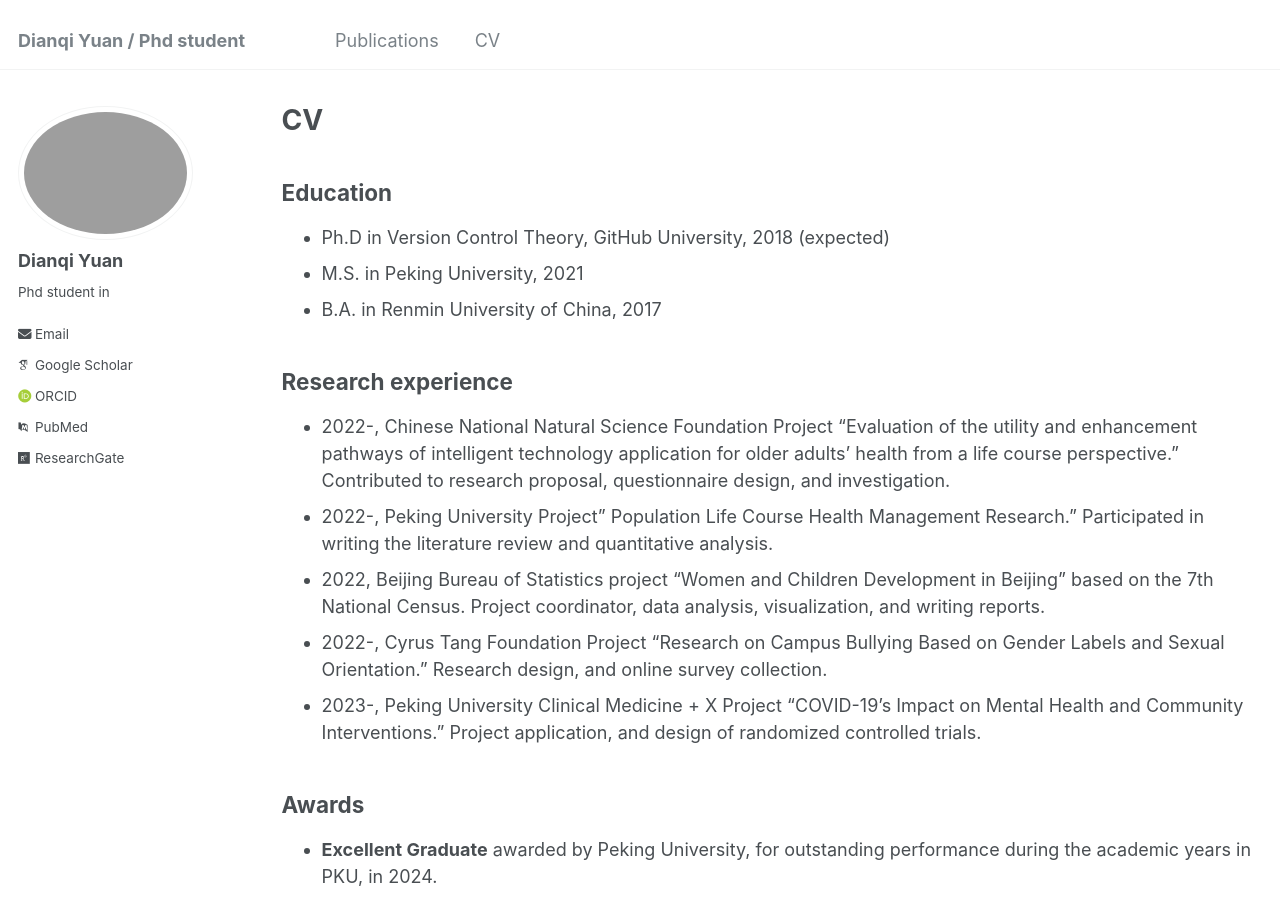
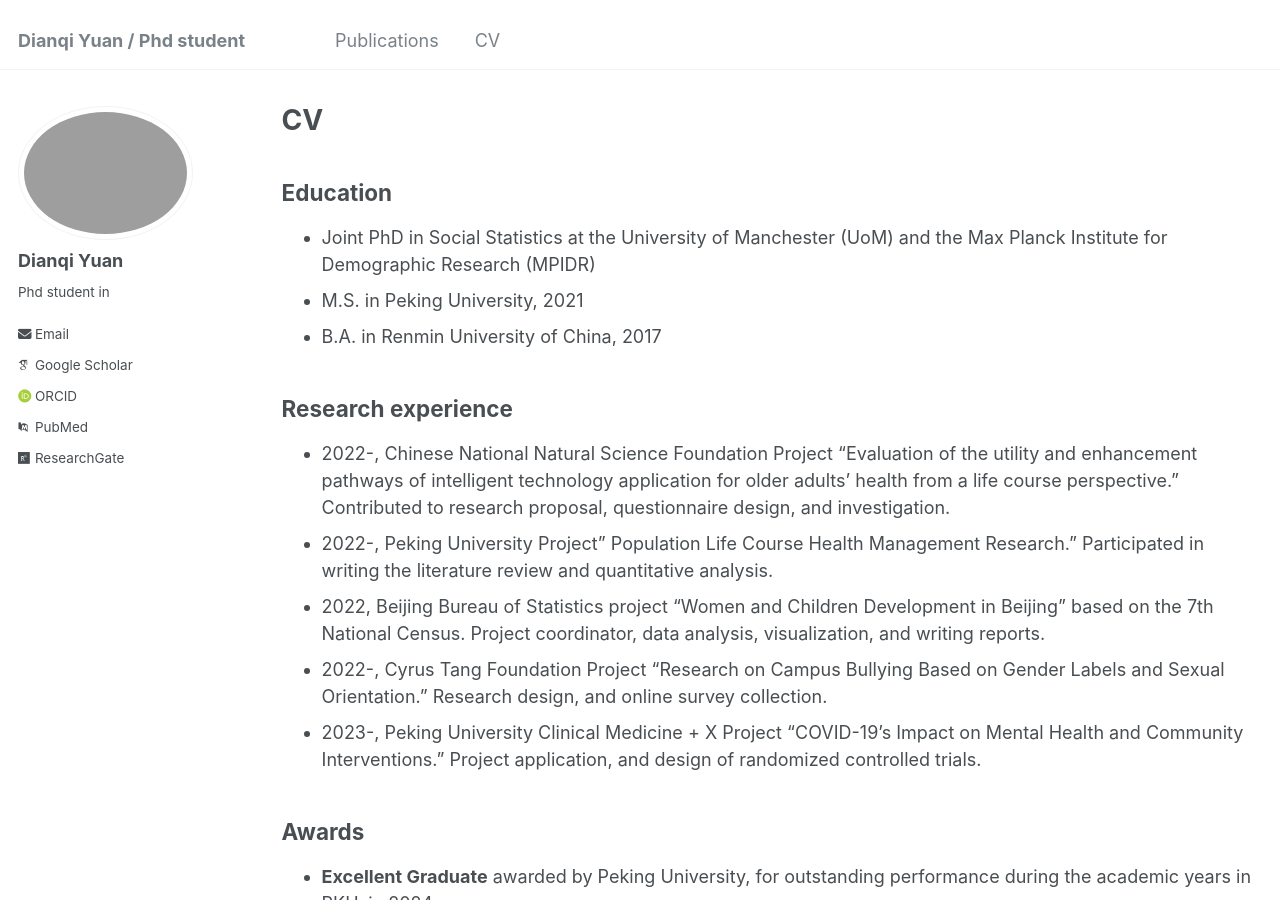
Before and after one commit to dianqi-yuan/dianqi-yuan.github.io, a Jekyll site: the page built from _pages/cv.md, in a window 1280 px wide and 900 px high. Built offline with Jekyll 4.4.1, drawn with Linux system fonts in a browser that asks for light colours; some web fonts are replaced.

Commit message:
Update cv.md

```diff
--- a/_pages/cv.md
+++ b/_pages/cv.md
@@ -11,7 +11,7 @@ redirect_from:
 
 Education
 ------
-* Ph.D in Version Control Theory, GitHub University, 2018 (expected)
+* Joint PhD in Social Statistics at the University of Manchester (UoM) and the Max Planck Institute for Demographic Research (MPIDR)
 * M.S. in Peking University, 2021
 * B.A. in Renmin University of China, 2017
 
```
